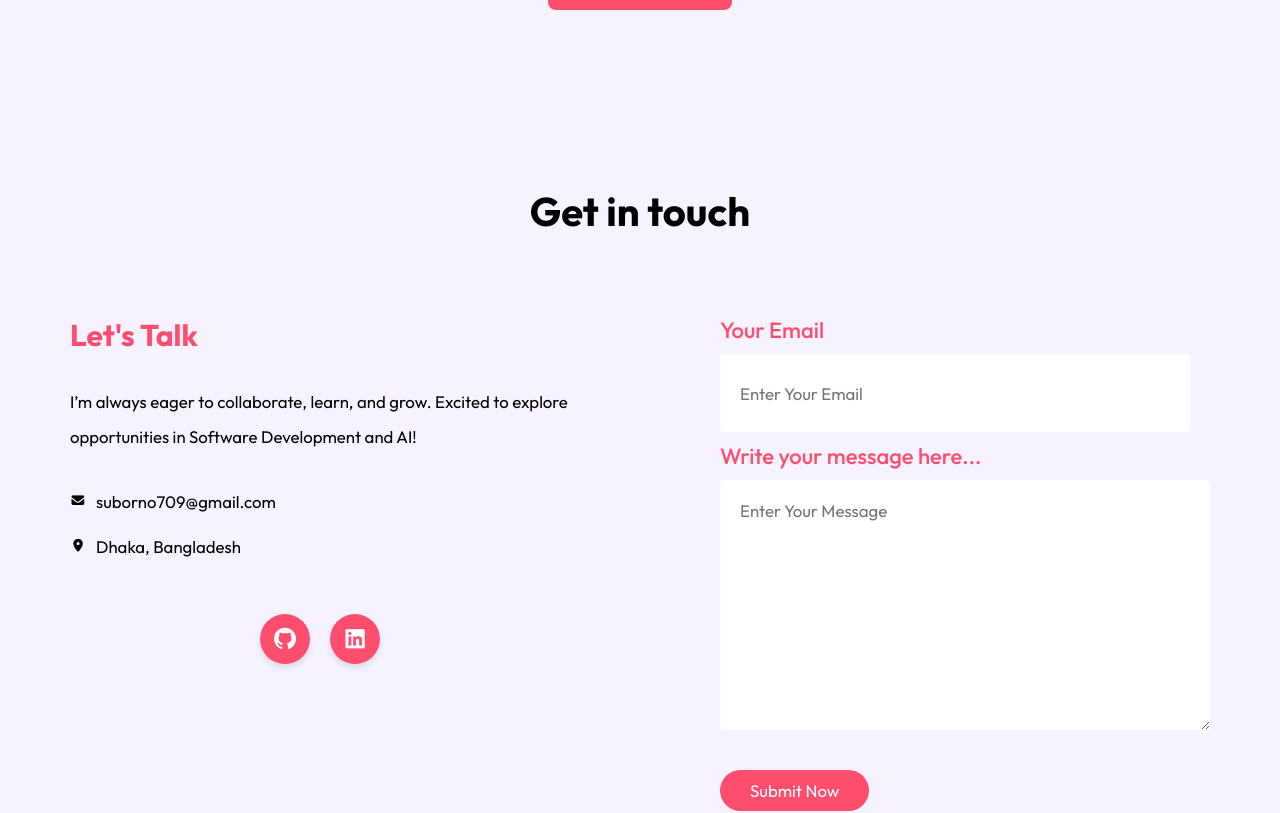
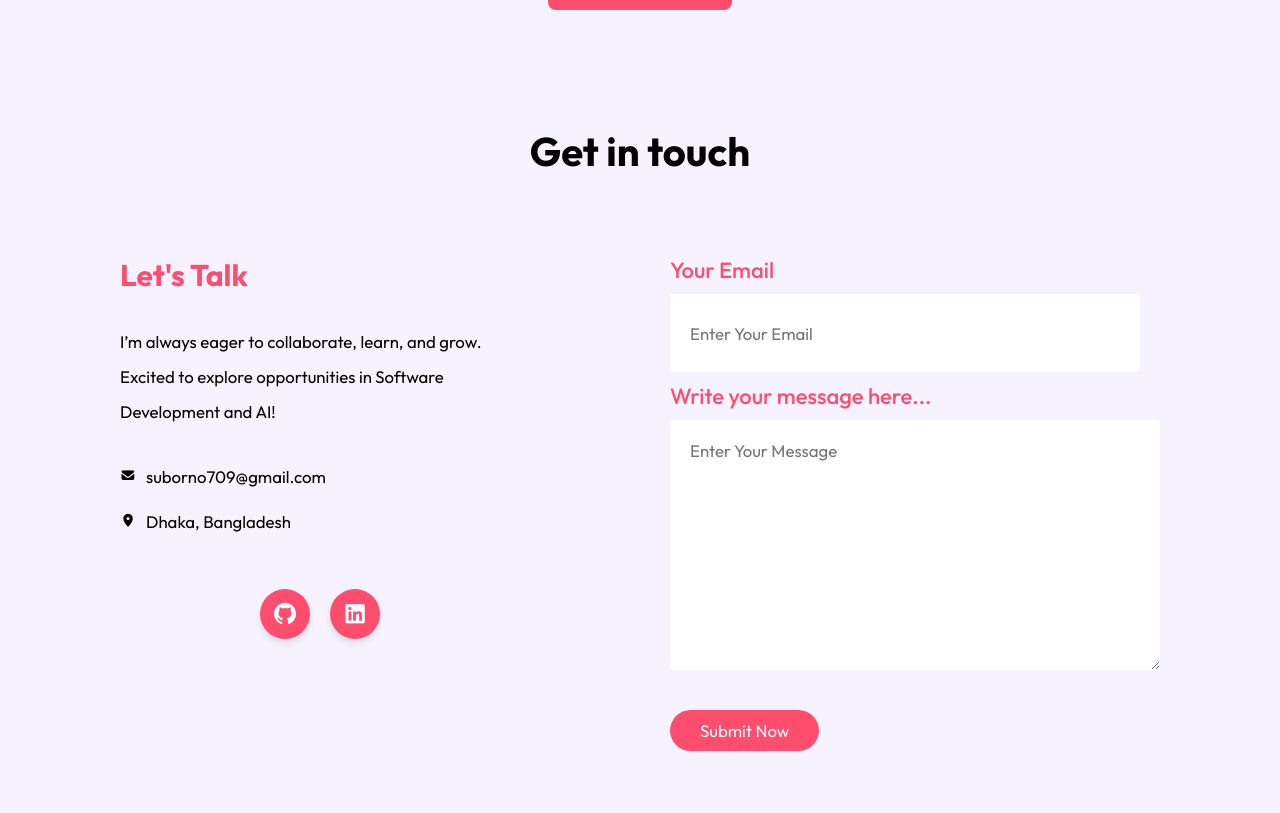
Before and after one commit to git-suborno-hub/My_Portfolio, a React (Vite) app in the folder frontend/: page / in a window 1280 px wide. Shown: the part 3000-3813 px from the top of the page. Built offline with nearby package versions, Linux system fonts and the light colour scheme.

Commit message:
Completed

```diff
--- a/frontend/src/Components/Contact/Contact.css
+++ b/frontend/src/Components/Contact/Contact.css
@@ -4,7 +4,7 @@
     align-items: center;
     justify-content: center;
     gap: 80px;
-    margin: 80px 70px;
+    margin: 20px 120px;
 }
 
 .contact-title{
```
